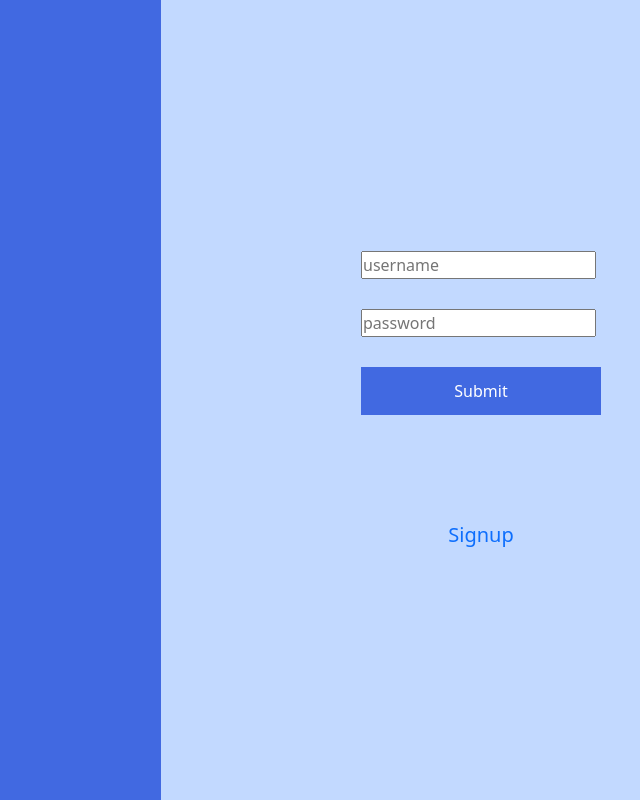
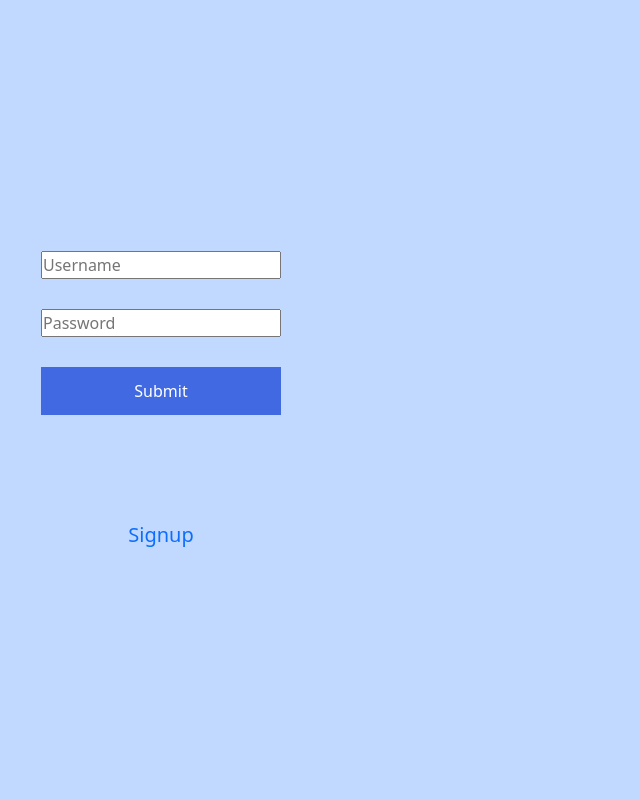
Before and after one commit to ShripriyaR/PasswordManager_Frontend, a React (Vite) app: page /LoginPage in a window 1280 px wide. Shown: the whole page, without its empty margins (479-1119 px from the left). Built offline with nearby package versions, Linux system fonts and the light colour scheme.

Commit message:
update logout functionality

```diff
--- a/package.json
+++ b/package.json
@@ -19,8 +19,9 @@
     "bootstrap": "^5.3.2",
     "react": "^18.2.0",
     "react-dom": "^18.2.0",
-    "react-redux": "^9.1.0",
-    "react-router-dom": "^6.21.2"
+    "react-redux": "^9.1.2",
+    "react-router-dom": "^6.21.2",
+    "redux": "^5.0.1"
   },
   "devDependencies": {
     "@types/react": "^18.2.43",
--- a/src/component/AddAppForm.jsx
+++ b/src/component/AddAppForm.jsx
@@ -4,6 +4,7 @@ import { useDispatch, useSelector } from "react-redux";
 import { webClient } from "../util/config";
 import { API } from "../util/constants";
 import { updateUser } from "../redux/slices/userSlice";
+
 
 const AddApp = () => {
   const [app, saveApp] = useState({
@@ -12,9 +13,10 @@ const AddApp = () => {
     additionalProperties: []
   });
   const [pwdMatched, setPwdMatched] = useState(true);
-  const user = useSelector(store => store.user);
+  const user = useSelector((store) => store.user);
   const [rowCount, setRowCount] = useState(0);
   const dispatch = useDispatch();
+
 
   const onAddAppSubmit = (event) => {
     event.preventDefault();
@@ -59,6 +61,7 @@ const AddApp = () => {
     }
   };
 
+
   return (
     <div className="modal modal-lg fade" id="addAppModal" tabIndex="-1" aria-labelledby="addAppModal" aria-hidden="true">
       <div className="modal-dialog">
--- a/src/component/App.jsx
+++ b/src/component/App.jsx
@@ -1,21 +1,25 @@
 import React from 'react';
-import { BrowserRouter, Route, Routes } from 'react-router-dom';
+import { BrowserRouter, Routes, Route } from 'react-router-dom';
+
 import Login from './Login';
 import SignUp from './SignUp';
 import Welcome from './Welcome';
 import Home1 from './Home1';
+import ProtectedRoute from './ProtectedRoute';
 
 function App() {
-    return <BrowserRouter>
+    return (
+        <BrowserRouter>
             <div className="app-container">
                 <Routes>
                     <Route path="/" element={<Welcome />} />
                     <Route path="/SignUpPage" element={<SignUp />} />
                     <Route path="/LoginPage" element={<Login />} />
-                <Route path="/Home" element={<Home1/>} />
+                    <Route path='/Home' element={<ProtectedRoute element={<Home1 />} />} />
                 </Routes>
             </div>
         </BrowserRouter>
+    );
 }
 
-export default App
+export default App;
--- a/src/component/Home1.jsx
+++ b/src/component/Home1.jsx
@@ -2,15 +2,25 @@ import React from "react";
 import AddIcon from '@mui/icons-material/Add';
 import AddAppForm from './AddAppForm';
 import AppCard1 from './AppCard1';
-import {useSelector } from "react-redux";
-import {Link} from 'react-router-dom';
+import { useSelector, useDispatch } from "react-redux";
+import { useNavigate } from 'react-router-dom';
+import { logout } from "../redux/slices/userSlice";
 
+function Home1() {
+    const user = useSelector(store => store.user);
+    const dispatch = useDispatch();
+    const navigate = useNavigate();
 
-function Home1(){
-    const user = useSelector(store => store.user);
-    return <div>
-        <h4 className= "home-page-header">Welcome {user.username}
-        <Link className='flex-end'to='/'>Home</Link>
+    const handleLogout = () => {
+        dispatch(logout());
+        navigate('/LoginPage');
+    };
+
+    return (
+        <div>
+            <h4 className="home-page-header">
+                Welcome {user.username}
+                <button className='flex-end' onClick={handleLogout}>Logout</button>
             </h4>
             <AddAppForm />
             <div className="container">
@@ -18,7 +28,7 @@ function Home1(){
                     <div className="col mb-4 app-card">
                         <div className="card h-100">
                             <div className="card-body add-card">
-                                <button data-bs-toggle="modal" data-bs-target="#addAppModal"><AddIcon/></button>
+                                <button data-bs-toggle="modal" data-bs-target="#addAppModal"><AddIcon /></button>
                             </div>
                         </div>
                     </div>
@@ -26,6 +36,7 @@ function Home1(){
                 </div>
             </div>
         </div>
+    );
 }
 
 export default Home1;
--- a/src/component/Login.jsx
+++ b/src/component/Login.jsx
@@ -1,39 +1,30 @@
 import React, { useState } from "react";
+import { useDispatch } from 'react-redux';
+import { useNavigate } from 'react-router-dom';
+import { login } from "../redux/slices/userSlice";
 import { webClient } from "../util/config";
-import { Input } from "./Input";
-import { useDispatch } from 'react-redux';
-import { login } from "../redux/slices/userSlice";
-import { useNavigate } from 'react-router-dom';
 import { API } from "../util/constants";
 
 function Login() {
     const dispatch = useDispatch();
     const navigate = useNavigate();
-    const [inputs, setInputs] = useState({
-        "username": "",
-        "password": ""
-    });
-
+    const [inputs, setInputs] = useState({ username: "", password: "" });
     const [error, setError] = useState(false);
 
-    const validateUser = () => {
-        webClient.post(API.ENDPOINT_AUTHENTICATE_USER, inputs).then(response => {
-            console.log(`${inputs.username} logged In`);
+    const validateUser = async () => {
+        try {
+            const response = await webClient.post(API.ENDPOINT_AUTHENTICATE_USER, inputs);
             dispatch(login(response.data));
             navigate('/Home');
-        }).catch(error => {
+        } catch (error) {
             console.log(error);
             setError(true);
-        });
+        }
     };
 
     const handleSubmit = (event) => {
         event.preventDefault();
-        const username = inputs.username;
-        const password = inputs.password;
-        const res = validateUser();
-        console.log(res);
-
+        validateUser();
     };
 
     const onChange = (event) => {
@@ -41,28 +32,29 @@ function Login() {
     }
 
     return (
-        <>
         <div className="login-container">
-                <div className="logo-container">
-
-                </div>
             <div className="login-form-container">
-                    <form className="login-form" onSubmit={handleSubmit} method="POST">
-                        <Input
-                            id="input1" type="text" name="username" placeholder="username" value={inputs.username}
-                            onChange={onChange} disabled={false}
-                        ></Input>
-                        <Input
-                            id="input2" type="password" name="password" placeholder="password" value={inputs.password}
-                            onChange={onChange} disabled={false}
-                        ></Input>
+                <form className="login-form" onSubmit={handleSubmit}>
+                    <input
+                        type="text"
+                        name="username"
+                        placeholder="Username"
+                        value={inputs.username}
+                        onChange={onChange}
+                    />
+                    <input
+                        type="password"
+                        name="password"
+                        placeholder="Password"
+                        value={inputs.password}
+                        onChange={onChange}
+                    />
                     <input type="submit" className="login-button" />
                 </form>
-                    {error && <span class='text-danger'>Invalid credentials. Login failed</span>}
+                {error && <span className='text-danger'>Invalid credentials. Login failed</span>}
                 <a href="/SignUpPage">Signup</a>
             </div>
         </div>
-        </>
     );
 }
 
--- /dev/null
+++ b/src/component/ProtectedRoute.jsx
@@ -0,0 +1,11 @@
+import React from 'react';
+import { useSelector } from 'react-redux';
+import { Navigate } from 'react-router-dom';
+
+const ProtectedRoute = ({ element }) => {
+    const isAuthenticated = useSelector(state => state.user.isAuthenticated);
+
+    return isAuthenticated ? element : <Navigate to="/Home" />;
+};
+
+export default ProtectedRoute;
--- a/src/component/SignUpForm.jsx
+++ b/src/component/SignUpForm.jsx
@@ -22,7 +22,7 @@ function SignUpForm(){
     }
 
     function saveUserDetails(){
-        webClient.post('/user/addUserDetails', user,{ timeout: 5000 }).then(response => {
+        webClient.post('/user/addUserDetails', user,{ timeout: 6000 }).then(response => {
             alert("Sign up Successfull..... Please Login");
             setUser(emptyUser);
         }).catch(err => {
--- /dev/null
+++ b/src/component/userSlice.js
@@ -0,0 +1,26 @@
+import { createSlice } from '@reduxjs/toolkit';
+
+const initialState = {
+    isAuthenticated: false,
+    username: '',
+    // any other user state
+};
+
+const userSlice = createSlice({
+    name: 'user',
+    initialState,
+    reducers: {
+        login(state, action) {
+            state.isAuthenticated = true;
+            state.username = action.payload.username;
+        },
+        logout(state) {
+            state.isAuthenticated = false;
+            state.username = '';
+        },
+        // other reducers
+    },
+});
+
+export const { login, logout } = userSlice.actions;
+export default userSlice.reducer;
--- a/src/css/home1.css
+++ b/src/css/home1.css
@@ -13,7 +13,11 @@
 }
 .flex-end{
     color: white;
-    padding-left: 80%;
+    background: none;
+    margin-left: 80%;
+    padding: 5px;
+    border: none;
+
  }
 
 
--- a/src/css/login.css
+++ b/src/css/login.css
@@ -53,7 +53,7 @@ input:focus {
     align-items: center;
     justify-content: center;
     gap: 5px;
-    width:50%;
+    width:100%;
     height: 100vh;
 }
 
```
Also changed, not shown: 1 other file (tests, documents, lock files or other folders). Lines whose indentation alone changed are shown as unchanged.
